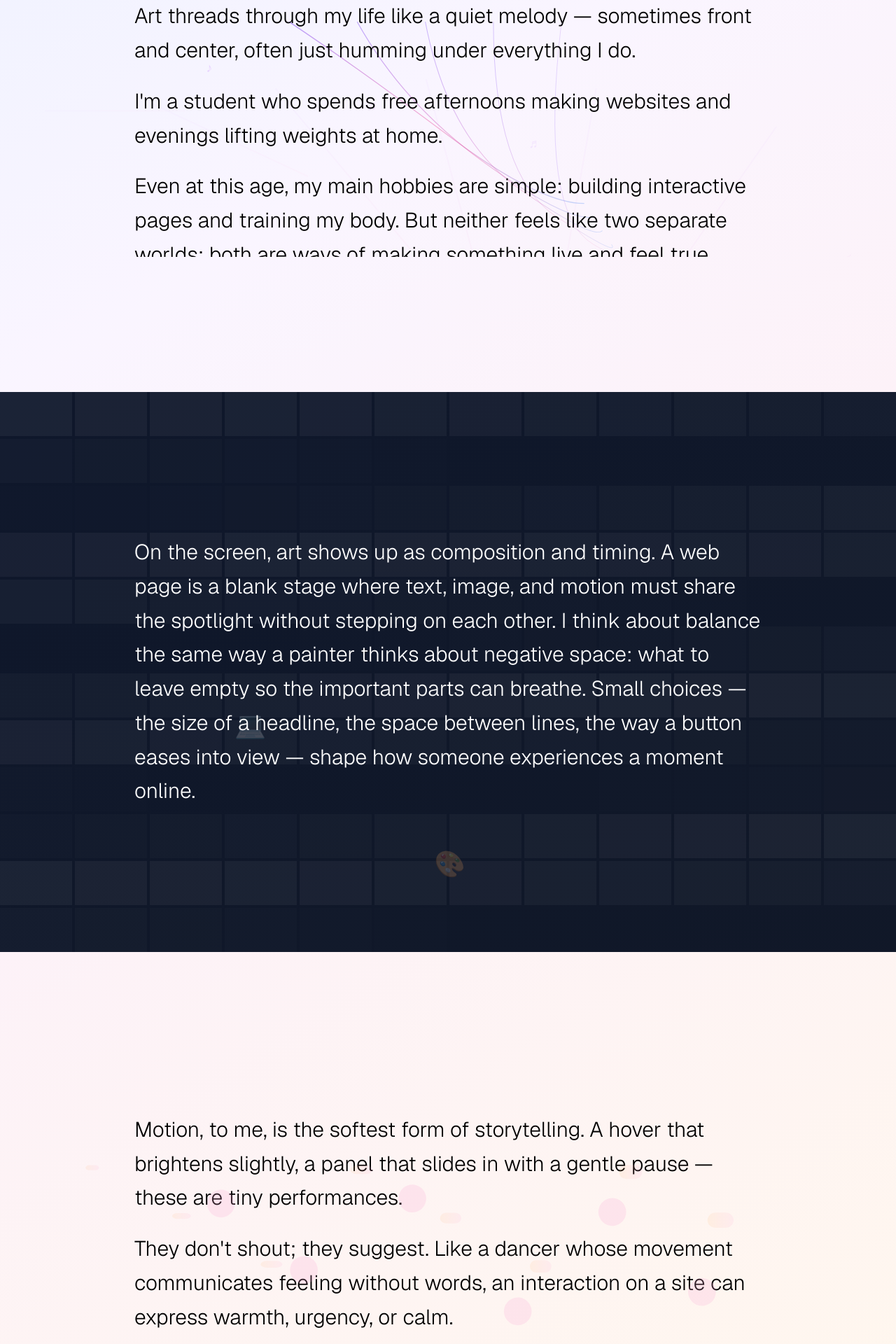
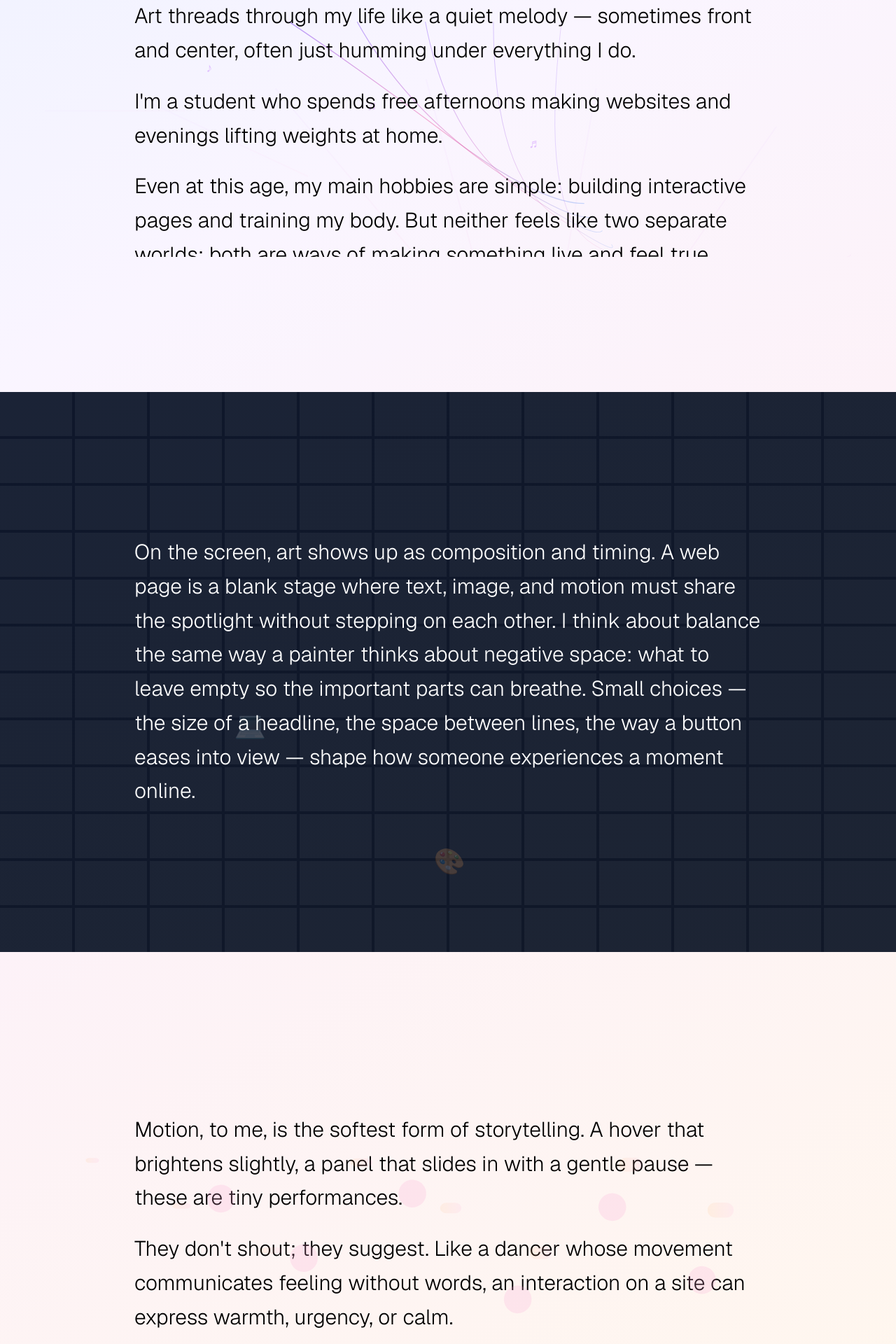
Before and after one commit to Sazemii/art-app, a Next.js app: page / in a window 1280 px wide. Shown: the part 1040-2960 px from the top of the page at 70% size. Built offline with nearby package versions, Linux system fonts and the light colour scheme.

Commit message:
added on scroll effects

```diff
--- a/src/app/page.js
+++ b/src/app/page.js
@@ -588,27 +588,37 @@ function ThreadingBackground() {
   );
 }
 
-// Simplified text component (much lighter)
-function ScrollTriggeredText({ text, delay = 0 }) {
+// Enhanced scroll-triggered text component with staggered animations
+function ScrollTriggeredText({ text, delay = 0, className = "" }) {
   return (
     <motion.p
-      className="text-2xl md:text-3xl leading-relaxed text-black font-light mb-6"
-      initial={{ opacity: 0, y: 20 }}
+      className={`text-2xl md:text-3xl leading-relaxed text-black font-light mb-6 ${className}`}
+      initial={{ opacity: 0, y: 30 }}
       whileInView={{ opacity: 1, y: 0 }}
-      transition={{ duration: 0.8, delay }}
-      viewport={{ once: true, margin: "-20%" }}
+      transition={{
+        duration: 1,
+        delay,
+        ease: "easeOut",
+      }}
+      viewport={{ once: true, margin: "-10%" }}
     >
       {text}
     </motion.p>
   );
 }
 
-// Simplified musical elements
+// Enhanced musical elements with smooth scroll-triggered animations
 function MorphingMusicalElements({ scrollProgress }) {
   const notes = ["♪", "♫", "♬", "♩"];
 
   return (
-    <div className="absolute inset-0 pointer-events-none z-5 opacity-30">
+    <motion.div
+      className="absolute inset-0 pointer-events-none z-5 opacity-30"
+      initial={{ opacity: 0 }}
+      whileInView={{ opacity: 0.3 }}
+      transition={{ duration: 1.5, ease: "easeOut" }}
+      viewport={{ once: true, margin: "-20%" }}
+    >
       {Array.from({ length: 4 }, (_, i) => (
         <motion.div
           key={i}
@@ -617,20 +627,28 @@ function MorphingMusicalElements({ scrollProgress }) {
             left: `${20 + i * 20}%`,
             top: `${30 + i * 15}%`,
           }}
+          initial={{ opacity: 0, scale: 0, rotate: -180 }}
+          whileInView={{
+            opacity: 1,
+            scale: 1,
+            rotate: 0,
+          }}
+          viewport={{ once: true, margin: "-10%" }}
           animate={{
             y: [-10, 10, -10],
             opacity: [0.3, 0.7, 0.3],
           }}
           transition={{
-            duration: 3,
-            repeat: Infinity,
-            delay: i * 0.5,
+            opacity: { duration: 1.2, delay: i * 0.2, ease: "easeOut" },
+            scale: { duration: 1.2, delay: i * 0.2, ease: "easeOut" },
+            rotate: { duration: 1.2, delay: i * 0.2, ease: "easeOut" },
+            y: { duration: 3, repeat: Infinity, delay: i * 0.5 },
           }}
         >
           {notes[i]}
         </motion.div>
       ))}
-    </div>
+    </motion.div>
   );
 }
 
@@ -718,15 +736,35 @@ function MusicalElements() {
             left: `${10 + i * 12}%`,
             top: `${20 + (i % 3) * 25}%`,
           }}
+          initial={{ opacity: 0, scale: 0, rotate: -90 }}
+          whileInView={{
+            opacity: 1,
+            scale: 1,
+            rotate: 0,
+          }}
+          viewport={{ once: true, margin: "-10%" }}
           animate={{
             y: [-10, 10, -10],
             rotate: [-5, 5, -5],
           }}
           transition={{
+            opacity: { duration: 0.8, delay: i * 0.1, ease: "easeOut" },
+            scale: { duration: 0.8, delay: i * 0.1, ease: "easeOut" },
+            rotate: {
+              initial: { duration: 0.8, delay: i * 0.1, ease: "easeOut" },
+              animate: {
                 duration: 2 + getSeededValue(i + 100, 0, 1),
                 repeat: Infinity,
                 delay: i * 0.3,
                 ease: "easeInOut",
+              },
+            },
+            y: {
+              duration: 2 + getSeededValue(i + 100, 0, 1),
+              repeat: Infinity,
+              delay: i * 0.3,
+              ease: "easeInOut",
+            },
           }}
         >
           {notes[i % notes.length]}
@@ -771,12 +809,18 @@ function EnhancedScreenSection({ setIsHovering }) {
   );
 }
 
-// Dynamic Dancing Elements that respond to scroll
+// Enhanced Dynamic Dancing Elements with scroll-triggered entry animations
 function DynamicDancingElements({ scrollProgress }) {
   const elements = Array.from({ length: 6 }, (_, i) => i);
 
   return (
-    <div className="absolute inset-0 opacity-20">
+    <motion.div
+      className="absolute inset-0 opacity-20"
+      initial={{ opacity: 0 }}
+      whileInView={{ opacity: 0.2 }}
+      transition={{ duration: 1.5, ease: "easeOut" }}
+      viewport={{ once: true, margin: "-20%" }}
+    >
       {elements.map((el) => {
         const scrollY = useTransform(scrollProgress, [0, 1], [0, -100]);
         const rotation = useTransform(
@@ -797,19 +841,36 @@ function DynamicDancingElements({ scrollProgress }) {
               rotate: rotation,
               scale: scale,
             }}
+            initial={{ opacity: 0, scale: 0, rotate: -180 }}
+            whileInView={{
+              opacity: 1,
+              scale: 1,
+              rotate: 0,
+            }}
+            viewport={{ once: true, margin: "-10%" }}
             animate={{
               y: [-30, 30, -30],
               x: [-15, 15, -15],
             }}
             transition={{
+              opacity: { duration: 1.2, delay: el * 0.1, ease: "easeOut" },
+              scale: { duration: 1.2, delay: el * 0.1, ease: "easeOut" },
+              rotate: { duration: 1.2, delay: el * 0.1, ease: "easeOut" },
+              y: {
                 repeat: Infinity,
                 duration: 3 + el * 0.5,
                 ease: "easeInOut",
+              },
+              x: {
+                repeat: Infinity,
+                duration: 3 + el * 0.5,
+                ease: "easeInOut",
+              },
             }}
           />
         );
       })}
-    </div>
+    </motion.div>
   );
 }
 
@@ -869,11 +930,31 @@ function EnhancedMotionSection({ setIsHovering }) {
   return (
     <SectionWrapper bgColor="bg-gradient-to-br from-pink-50 to-orange-50">
       <div ref={sectionRef} className="relative w-full max-w-6xl mx-auto">
-        <motion.div className="max-w-4xl mx-auto">
+        <motion.div
+          className="max-w-4xl mx-auto"
+          initial={{ opacity: 0, y: 50 }}
+          whileInView={{ opacity: 1, y: 0 }}
+          transition={{ duration: 1, ease: "easeOut" }}
+          viewport={{ once: true, margin: "-10%" }}
+        >
+          <motion.div
+            initial={{ opacity: 0 }}
+            whileInView={{ opacity: 1 }}
+            transition={{ duration: 1.5, delay: 0.3 }}
+            viewport={{ once: true, margin: "-10%" }}
+          >
             <DynamicDancingElements scrollProgress={scrollYProgress} />
             <FlowingElements scrollProgress={scrollYProgress} />
-
-          <div>
+          </motion.div>
+
+          <motion.div
+            onMouseEnter={() => setIsHovering && setIsHovering(true)}
+            onMouseLeave={() => setIsHovering && setIsHovering(false)}
+            initial={{ opacity: 0, y: 30 }}
+            whileInView={{ opacity: 1, y: 0 }}
+            transition={{ duration: 1.2, delay: 0.5, ease: "easeOut" }}
+            viewport={{ once: true, margin: "-10%" }}
+          >
             <ScrollTriggeredText
               text="Motion, to me, is the softest form of storytelling. A hover that brightens slightly, a panel that slides in with a gentle pause — these are tiny performances."
               delay={0}
@@ -883,7 +964,7 @@ function EnhancedMotionSection({ setIsHovering }) {
               text="They don't shout; they suggest. Like a dancer whose movement communicates feeling without words, an interaction on a site can express warmth, urgency, or calm."
               delay={0.5}
             />
-          </div>
+          </motion.div>
         </motion.div>
       </div>
     </SectionWrapper>
@@ -1284,11 +1365,23 @@ function ConclusionSection() {
 
 function SectionWrapper({ children, bgColor }) {
   return (
-    <section
+    <motion.section
       className={`min-h-screen flex items-center justify-center px-6 py-20 ${bgColor} relative overflow-hidden`}
+      initial={{ opacity: 0 }}
+      whileInView={{ opacity: 1 }}
+      transition={{ duration: 0.8, ease: "easeOut" }}
+      viewport={{ once: true, margin: "-10%" }}
+    >
+      <motion.div
+        initial={{ y: 50, opacity: 0 }}
+        whileInView={{ y: 0, opacity: 1 }}
+        transition={{ duration: 1, delay: 0.2, ease: "easeOut" }}
+        viewport={{ once: true, margin: "-10%" }}
+        className="w-full"
       >
         {children}
-    </section>
+      </motion.div>
+    </motion.section>
   );
 }
 
@@ -1305,14 +1398,25 @@ function FloatingElement({ emoji, delay }) {
         left: `${getSeededValue(Math.abs(emojiHash), 10, 90)}%`,
         top: `${getSeededValue(Math.abs(emojiHash) + 1000, 10, 90)}%`,
       }}
+      initial={{ opacity: 0, scale: 0, rotate: -180 }}
+      whileInView={{
+        opacity: 0.2,
+        scale: 1,
+        rotate: 0,
+      }}
+      transition={{
+        duration: 1.2,
+        delay: delay,
+        ease: "easeOut",
+      }}
+      viewport={{ once: true, margin: "-10%" }}
       animate={{
         y: [-20, 20, -20],
         rotate: [-5, 5, -5],
-      }}
-      transition={{
+        transition: {
           repeat: Infinity,
           duration: 4 + getSeededValue(Math.abs(emojiHash) + 2000, 0, 2),
-        delay: delay,
+        },
       }}
     >
       {emoji}
@@ -1329,11 +1433,14 @@ function GridBackground() {
             key={i}
             className="bg-white"
             initial={{ opacity: 0 }}
+            whileInView={{ opacity: 0.5 }}
+            viewport={{ once: true, margin: "-10%" }}
             animate={{ opacity: [0, 0.5, 0] }}
             transition={{
-              repeat: Infinity,
-              duration: 2,
-              delay: i * 0.05,
+              opacity: {
+                initial: { duration: 0.5, delay: i * 0.01, ease: "easeOut" },
+                animate: { repeat: Infinity, duration: 2, delay: i * 0.05 },
+              },
             }}
           />
         ))}
@@ -1355,15 +1462,29 @@ function DancingElements() {
             left: `${20 + el * 12}%`,
             top: `${30 + (el % 2) * 40}%`,
           }}
+          initial={{ opacity: 0, scale: 0 }}
+          whileInView={{
+            opacity: 1,
+            scale: 1,
+          }}
+          viewport={{ once: true, margin: "-10%" }}
           animate={{
             y: [-30, 30, -30],
             x: [-15, 15, -15],
             scale: [1, 1.2, 1],
           }}
           transition={{
+            opacity: { duration: 0.8, delay: el * 0.15, ease: "easeOut" },
+            scale: {
+              initial: { duration: 0.8, delay: el * 0.15, ease: "easeOut" },
+              animate: {
                 repeat: Infinity,
                 duration: 3 + el * 0.5,
                 ease: "easeInOut",
+              },
+            },
+            y: { repeat: Infinity, duration: 3 + el * 0.5, ease: "easeInOut" },
+            x: { repeat: Infinity, duration: 3 + el * 0.5, ease: "easeInOut" },
           }}
         />
       ))}
@@ -1386,14 +1507,25 @@ function RhythmicShapes() {
             left: `${10 + shape * 10}%`,
             top: `${50}%`,
           }}
+          initial={{ opacity: 0, scale: 0, rotateZ: -180 }}
+          whileInView={{
+            opacity: 1,
+            scale: 1,
+            rotateZ: 0,
+          }}
+          viewport={{ once: true, margin: "-10%" }}
           animate={{
             scaleY: [1, 2, 1],
             rotateZ: [0, 180, 360],
           }}
           transition={{
-            repeat: Infinity,
-            duration: 1.5,
-            delay: shape * 0.1,
+            opacity: { duration: 0.8, delay: shape * 0.1, ease: "easeOut" },
+            scale: { duration: 0.8, delay: shape * 0.1, ease: "easeOut" },
+            rotateZ: {
+              initial: { duration: 0.8, delay: shape * 0.1, ease: "easeOut" },
+              animate: { repeat: Infinity, duration: 1.5, delay: shape * 0.1 },
+            },
+            scaleY: { repeat: Infinity, duration: 1.5, delay: shape * 0.1 },
           }}
         />
       ))}
@@ -1423,13 +1555,29 @@ function CollageElements() {
             top: `${getSeededValue(el * 5 + 3, 0, 90)}%`,
             transform: `rotate(${getSeededValue(el * 5 + 4, 0, 45)}deg)`,
           }}
+          initial={{ opacity: 0, scale: 0 }}
+          whileInView={{
+            opacity: 1,
+            scale: 1,
+          }}
+          viewport={{ once: true, margin: "-10%" }}
           animate={{
             rotate: [0, 360],
             scale: [1, 1.1, 1],
           }}
           transition={{
+            opacity: { duration: 1, delay: el * 0.1, ease: "easeOut" },
+            scale: {
+              initial: { duration: 1, delay: el * 0.1, ease: "easeOut" },
+              animate: {
                 repeat: Infinity,
                 duration: 8 + getSeededValue(el + 200, 0, 4),
+              },
+            },
+            rotate: {
+              repeat: Infinity,
+              duration: 8 + getSeededValue(el + 200, 0, 4),
+            },
           }}
         />
       ))}
@@ -1442,13 +1590,29 @@ function MinimalShapes() {
     <div className="absolute inset-0 opacity-10">
       <motion.div
         className="absolute top-1/4 left-1/4 w-32 h-32 border border-gray-300 rounded-full"
+        initial={{ opacity: 0, scale: 0 }}
+        whileInView={{ opacity: 1, scale: 1 }}
+        viewport={{ once: true, margin: "-10%" }}
         animate={{ rotate: 360 }}
-        transition={{ repeat: Infinity, duration: 20, ease: "linear" }}
+        transition={{
+          opacity: { duration: 1, ease: "easeOut" },
+          scale: { duration: 1, ease: "easeOut" },
+          rotate: { repeat: Infinity, duration: 20, ease: "linear" },
+        }}
       />
       <motion.div
         className="absolute bottom-1/4 right-1/4 w-24 h-24 bg-gray-200"
+        initial={{ opacity: 0, scale: 0 }}
+        whileInView={{ opacity: 1, scale: 1 }}
+        viewport={{ once: true, margin: "-10%" }}
         animate={{ scale: [1, 1.05, 1] }}
-        transition={{ repeat: Infinity, duration: 4 }}
+        transition={{
+          opacity: { duration: 1.2, delay: 0.3, ease: "easeOut" },
+          scale: {
+            initial: { duration: 1.2, delay: 0.3, ease: "easeOut" },
+            animate: { repeat: Infinity, duration: 4 },
+          },
+        }}
       />
     </div>
   );
@@ -1468,14 +1632,25 @@ function UnifyingElements() {
             left: `${el * 8}%`,
             top: `${getSeededValue(el + 400, 0, 50)}%`,
           }}
+          initial={{ opacity: 0, scaleY: 0 }}
+          whileInView={{
+            opacity: 0.3,
+            scaleY: 0.5,
+          }}
+          viewport={{ once: true, margin: "-10%" }}
           animate={{
             scaleY: [0.5, 1.5, 0.5],
             opacity: [0.3, 0.8, 0.3],
           }}
           transition={{
-            repeat: Infinity,
-            duration: 3,
-            delay: el * 0.2,
+            opacity: {
+              initial: { duration: 0.8, delay: el * 0.05, ease: "easeOut" },
+              animate: { repeat: Infinity, duration: 3, delay: el * 0.2 },
+            },
+            scaleY: {
+              initial: { duration: 0.8, delay: el * 0.05, ease: "easeOut" },
+              animate: { repeat: Infinity, duration: 3, delay: el * 0.2 },
+            },
           }}
         />
       ))}
```
Lines whose indentation alone changed are shown as unchanged.
